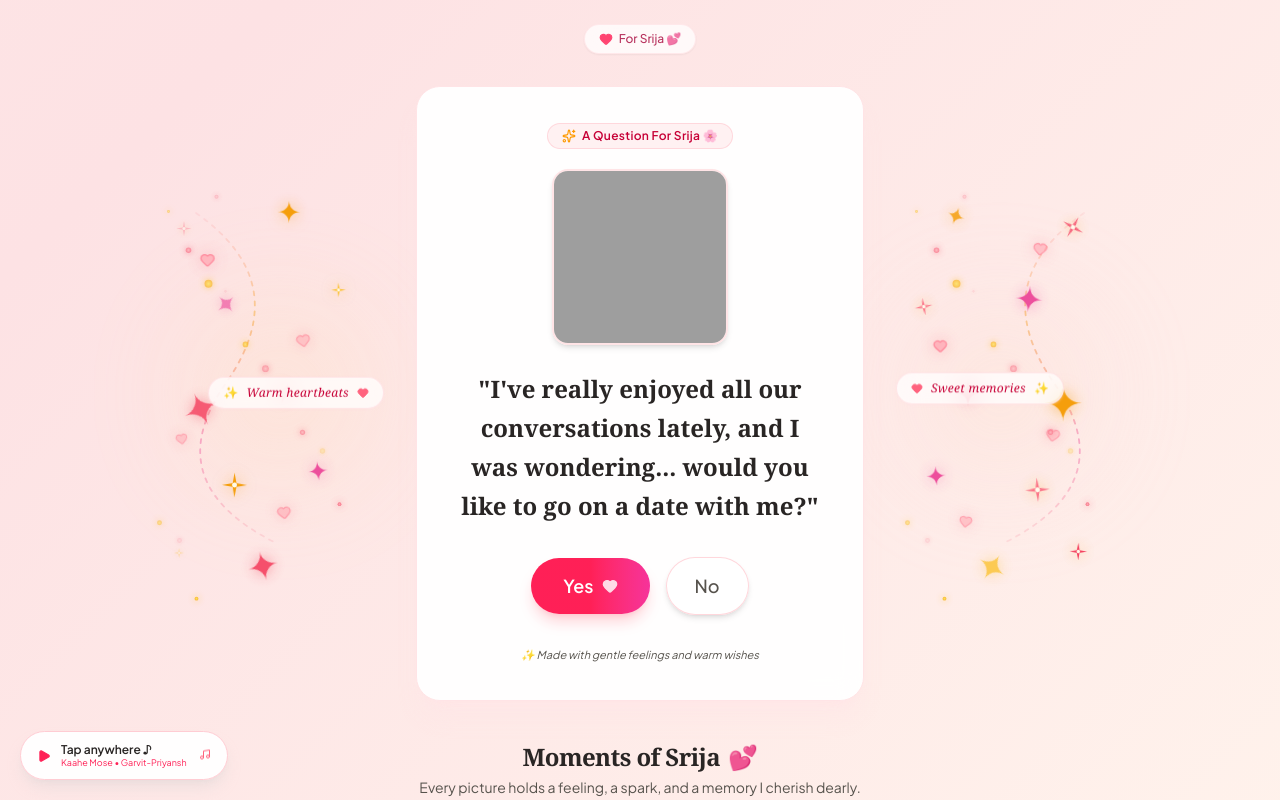
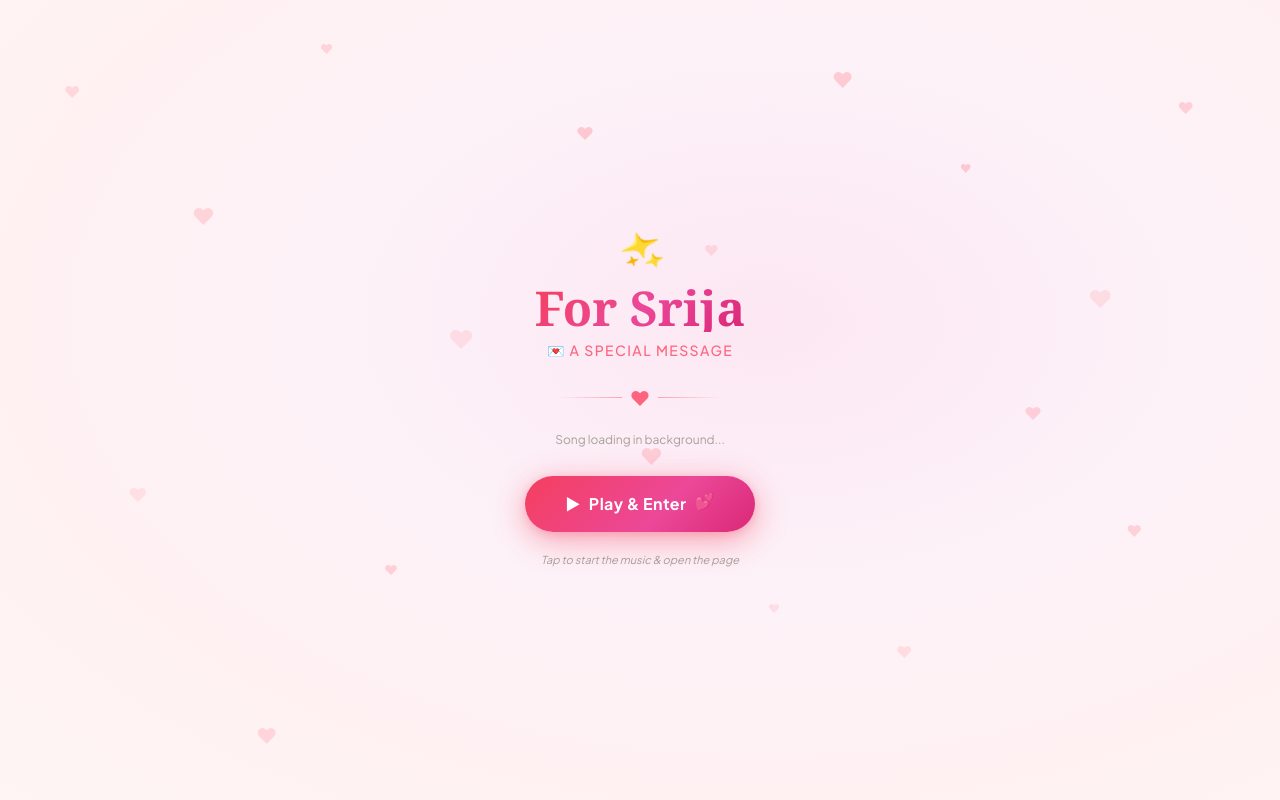
Before and after one commit to Aritra882/date_invitation1, a React (Vite) app: page / in a window 1280 px wide. Shown: the top 800 px of the page. Built offline with nearby package versions, Linux system fonts and the light colour scheme; grey boxes are pictures that could not be loaded; a web font is replaced by a local one.

Commit message:
Add splash screen: pre-buffer YouTube audio silently, play on Enter click (real gesture)

```diff
--- a/src/App.tsx
+++ b/src/App.tsx
@@ -3,7 +3,7 @@
  * SPDX-License-Identifier: Apache-2.0
  */
 
-import React, { useState } from 'react';
+import React, { useState, useCallback } from 'react';
 import {
   Heart,
   Sparkles,
@@ -25,6 +25,7 @@ import { DatePlanCard } from './components/DatePlanCard';
 import { ConfirmationCard } from './components/ConfirmationCard';
 import { RomanticPhotoGallery } from './components/RomanticPhotoGallery';
 import { RomanticSideSparkles } from './components/RomanticSparkles';
+import { SplashScreen } from './components/SplashScreen';
 import { GIF_PRESETS } from './data/dates';
 import { DateResponse } from './types';
 import { getStandaloneHtml } from './utils/generateStandaloneHtml';
@@ -32,7 +33,15 @@ import { getStandaloneHtml } from './utils/generateStandaloneHtml';
 type Step = 'ask' | 'plan' | 'confirmed';
 
 export default function App() {
+  const [showSplash, setShowSplash] = useState(true);
+  const [mainVisible, setMainVisible] = useState(false);
   const [currentStep, setCurrentStep] = useState<Step>('ask');
+
+  const handleSplashEnter = useCallback(() => {
+    setShowSplash(false);
+    // Small delay so fade-out of splash completes before content appears
+    setTimeout(() => setMainVisible(true), 100);
+  }, []);
   const [selectedGifUrl, setSelectedGifUrl] = useState<string>(GIF_PRESETS[0].url);
   const [customGifInput, setCustomGifInput] = useState<string>('');
   const [dateResponse, setDateResponse] = useState<DateResponse | null>(null);
@@ -97,15 +106,26 @@ export default function App() {
   };
 
   return (
-    <div className="relative min-h-screen gradient-bg flex flex-col justify-between py-6 px-4 sm:px-6 select-none overflow-x-hidden">
+    <>
+    {/* BackgroundMusic mounts immediately so YouTube starts buffering silently */}
+    <BackgroundMusic />
+
+    {/* Splash gate */}
+    {showSplash && <SplashScreen onEnter={handleSplashEnter} />}
+
+    <div
+      className="relative min-h-screen gradient-bg flex flex-col justify-between py-6 px-4 sm:px-6 select-none overflow-x-hidden"
+      style={{
+        opacity: mainVisible ? 1 : 0,
+        transition: 'opacity 0.6s ease',
+        pointerEvents: mainVisible ? 'auto' : 'none',
+      }}
+    >
       {/* Background floating hearts */}
       <FloatingHearts count={20} />
 
       {/* Continuous floating balloons named 'Srija' */}
       <FloatingBalloons name="Srija" count={currentStep === 'ask' ? 10 : 6} />
-
-      {/* Romantic Background Music ("Kaahe Mose" by Garvit-Priyansh) */}
-      <BackgroundMusic />
 
       {/* Heart burst particle effect */}
       <HeartBurstCanvas
@@ -376,5 +396,6 @@ export default function App() {
         </div>
       )}
     </div>
+    </>
   );
 }
--- a/src/components/BackgroundMusic.tsx
+++ b/src/components/BackgroundMusic.tsx
@@ -1,5 +1,5 @@
 import React, { useEffect, useRef, useState, useCallback } from 'react';
-import { Play, Pause, Music } from 'lucide-react';
+import { Pause, Play, Music } from 'lucide-react';
 
 declare global {
   interface Window {
@@ -10,86 +10,82 @@ declare global {
 
 const YOUTUBE_VIDEO_ID = 'fjBaWNRYPGk';
 
+// Exposed so SplashScreen can call startPlayback() on button click (real user gesture)
+let _startPlaybackGlobal: (() => void) | null = null;
+let _pausePlaybackGlobal: (() => void) | null = null;
+
+export function triggerMusicPlay() {
+  _startPlaybackGlobal?.();
+}
+export function triggerMusicPause() {
+  _pausePlaybackGlobal?.();
+}
+
 export const BackgroundMusic: React.FC = () => {
-  const [isPlaying, setIsPlaying] = useState<boolean>(false);
-  const [isMuted, setIsMuted] = useState<boolean>(true); // starts muted until first gesture
+  const [isPlaying, setIsPlaying] = useState(false);
+  const playerRef = useRef<any>(null);
+  const playerReady = useRef(false);
+  const manuallyPaused = useRef(false);
+  const playRequested = useRef(false);
+  const iframeId = useRef(`yt-${Math.random().toString(36).slice(2, 8)}`);
 
-  const playerRef = useRef<any>(null);
-  const playerReady = useRef<boolean>(false);
-  const manuallyPaused = useRef<boolean>(false);
-  const unmuteHandled = useRef<boolean>(false);
-  const playerIframeId = useRef(`yt-${Math.random().toString(36).slice(2, 8)}`);
-
-  // ─── Unmute (called inside a real user gesture so browser allows it) ────
-  const doUnmute = useCallback(() => {
-    if (unmuteHandled.current) return;
-    unmuteHandled.current = true;
-
+  const startPlayback = useCallback(() => {
+    manuallyPaused.current = false;
+    playRequested.current = true;
     if (playerRef.current && playerReady.current) {
       try {
         playerRef.current.unMute();
-        playerRef.current.setVolume(85);
-        setIsMuted(false);
+        playerRef.current.setVolume(80);
+        playerRef.current.playVideo();
         setIsPlaying(true);
       } catch {}
     }
   }, []);
 
-  // ─── Attach one-shot gesture listeners ──────────────────────────────────
-  const attachGestureListeners = useCallback(() => {
-    const EVENTS = ['click', 'touchstart', 'pointerdown', 'keydown'];
+  const pausePlayback = useCallback(() => {
+    manuallyPaused.current = true;
+    if (playerRef.current && playerReady.current) {
+      try {
+        playerRef.current.pauseVideo();
+        setIsPlaying(false);
+      } catch {}
+    }
+  }, []);
 
-    const handler = () => {
-      doUnmute();
-      EVENTS.forEach((e) => window.removeEventListener(e, handler, true));
+  // Expose globally so SplashScreen can call inside its click handler
+  useEffect(() => {
+    _startPlaybackGlobal = startPlayback;
+    _pausePlaybackGlobal = pausePlayback;
+    return () => {
+      _startPlaybackGlobal = null;
+      _pausePlaybackGlobal = null;
     };
+  }, [startPlayback, pausePlayback]);
 
-    EVENTS.forEach((e) =>
-      window.addEventListener(e, handler, { capture: true, passive: true })
-    );
-  }, [doUnmute]);
-
-  // ─── Toggle (pause / resume with sound) ─────────────────────────────────
   const togglePlay = useCallback((e: React.MouseEvent) => {
     e.stopPropagation();
+    if (isPlaying) {
+      pausePlayback();
+    } else {
+      startPlayback();
+    }
+  }, [isPlaying, pausePlayback, startPlayback]);
 
-    // If still muted, first click = unmute + play (don't toggle off)
-    if (isMuted) {
-      doUnmute();
-      return;
-    }
-
-    if (!playerRef.current || !playerReady.current) return;
-
-    try {
-      if (isPlaying) {
-        manuallyPaused.current = true;
-        playerRef.current.pauseVideo();
-        setIsPlaying(false);
-      } else {
-        manuallyPaused.current = false;
-        playerRef.current.unMute();
-        playerRef.current.setVolume(85);
-        playerRef.current.playVideo();
-        setIsPlaying(true);
-      }
-    } catch {}
-  }, [isPlaying, isMuted, doUnmute]);
-
-  // ─── Init YouTube IFrame API ─────────────────────────────────────────────
+  // Init YouTube player — starts MUTED so browser allows it
+  // We only unmute when startPlayback() is called inside a real user gesture
   useEffect(() => {
     let cancelled = false;
 
     const initPlayer = () => {
       if (!window.YT?.Player || playerRef.current) return;
 
-      playerRef.current = new window.YT.Player(playerIframeId.current, {
+      playerRef.current = new window.YT.Player(iframeId.current, {
         height: '1',
         width: '1',
         videoId: YOUTUBE_VIDEO_ID,
         playerVars: {
-          autoplay: 1,   // start playing immediately
-          mute: 1,        // muted so browser allows autoplay
+          autoplay: 1,          // start buffering + playing immediately (muted)
+          mute: 1,              // muted — browsers allow muted autoplay
           controls: 0,
           loop: 1,
           playlist: YOUTUBE_VIDEO_ID,
@@ -107,29 +103,34 @@ export const BackgroundMusic: React.FC = () => {
             playerReady.current = true;
             try {
               event.target.setPlaybackQuality?.('small');
-              event.target.mute();       // ensure muted
+              event.target.mute();
               event.target.setVolume(0);
-              event.target.playVideo();  // start silent playback
-              // Show muted-playing state so UI reflects background is active
-              setIsPlaying(false); // not "playing with sound" yet
+              event.target.playVideo(); // silent pre-buffering starts now
             } catch {}
 
-            // Attach gesture listeners — first tap anywhere will unmute
-            attachGestureListeners();
+            // If startPlayback was already called (e.g., splash click happened fast),
+            // apply it now that the player is ready
+            if (playRequested.current && !manuallyPaused.current) {
+              try {
+                event.target.unMute();
+                event.target.setVolume(80);
+                event.target.playVideo();
+                setIsPlaying(true);
+              } catch {}
+            }
           },
-
           onStateChange: (event: any) => {
             if (cancelled) return;
             const YT = window.YT;
             if (!YT?.PlayerState) return;
-
-            if (event.data === YT.PlayerState.ENDED) {
-              if (!manuallyPaused.current) {
+            if (event.data === YT.PlayerState.PLAYING && !manuallyPaused.current && playRequested.current) {
+              setIsPlaying(true);
+            }
+            if (event.data === YT.PlayerState.ENDED && !manuallyPaused.current) {
               try {
                 event.target.seekTo(0, true);
                 event.target.playVideo();
               } catch {}
-              }
             }
           },
         },
@@ -153,37 +154,32 @@ export const BackgroundMusic: React.FC = () => {
       cancelled = true;
       try { playerRef.current?.destroy?.(); playerRef.current = null; } catch {}
     };
-  }, [attachGestureListeners]);
-
-  // ─── UI ──────────────────────────────────────────────────────────────────
-  const showPlaying = isPlaying && !isMuted;
+  }, []);
 
   return (
     <>
-      {/* Hidden YouTube player — kept in viewport corner to prevent browser throttling */}
+      {/* Hidden YouTube player in viewport corner — prevents browser throttling */}
       <div
         aria-hidden="true"
         className="fixed bottom-0 right-0 w-1 h-1 opacity-[0.001] pointer-events-none overflow-hidden -z-10"
       >
-        <div id={playerIframeId.current} />
+        <div id={iframeId.current} />
       </div>
 
-      {/* Floating control */}
-      <aside
-        aria-label="Background music controls"
-        className="fixed bottom-5 left-5 z-40 select-none"
-      >
+      {/* Floating control — only shown after song has started */}
+      {isPlaying || (!isPlaying && playRequested.current) ? (
+        <aside aria-label="Background music controls" className="fixed bottom-5 left-5 z-40 select-none">
           <button
             type="button"
             onClick={togglePlay}
             className={`group flex items-center gap-2.5 px-4 py-2.5 rounded-full text-xs font-semibold backdrop-blur-md shadow-lg border transition-all duration-300 cursor-pointer ${
-            showPlaying
+              isPlaying
                 ? 'bg-rose-500/95 text-white border-rose-400 shadow-rose-500/25 hover:bg-rose-600 hover:scale-105'
                 : 'bg-white/95 text-stone-700 border-rose-200 shadow-stone-300/40 hover:bg-white hover:text-rose-600 hover:scale-105'
             }`}
-          title={showPlaying ? 'Pause background song' : 'Play background song'}
+            title={isPlaying ? 'Pause' : 'Play'}
           >
-          {showPlaying ? (
+            {isPlaying ? (
               <>
                 <Pause className="w-3.5 h-3.5 fill-current shrink-0" />
                 <div className="flex flex-col text-left">
@@ -201,9 +197,7 @@ export const BackgroundMusic: React.FC = () => {
               <>
                 <Play className="w-3.5 h-3.5 fill-current text-rose-500 shrink-0" />
                 <div className="flex flex-col text-left">
-                <span className="leading-tight text-stone-800">
-                  {isMuted ? 'Tap anywhere ♪' : 'Play Song'}
-                </span>
+                  <span className="leading-tight text-stone-800">Play Song</span>
                   <span className="text-[9px] text-rose-500 font-normal">Kaahe Mose • Garvit-Priyansh</span>
                 </div>
                 <Music className="w-3 h-3 text-rose-400 animate-bounce shrink-0 ml-0.5" />
@@ -211,6 +205,7 @@ export const BackgroundMusic: React.FC = () => {
             )}
           </button>
         </aside>
+      ) : null}
     </>
   );
 };
--- /dev/null
+++ b/src/components/SplashScreen.tsx
@@ -0,0 +1,131 @@
+import React, { useEffect, useState } from 'react';
+import { triggerMusicPlay } from './BackgroundMusic';
+
+interface SplashScreenProps {
+  onEnter: () => void;
+}
+
+export const SplashScreen: React.FC<SplashScreenProps> = ({ onEnter }) => {
+  const [leaving, setLeaving] = useState(false);
+  const [dots, setDots] = useState('');
+
+  // Animated buffering dots
+  useEffect(() => {
+    const id = setInterval(() => {
+      setDots((d) => (d.length >= 3 ? '' : d + '.'));
+    }, 500);
+    return () => clearInterval(id);
+  }, []);
+
+  const handleEnter = () => {
+    // ← This runs inside a real click event — browser allows audio here
+    triggerMusicPlay();
+    setLeaving(true);
+    setTimeout(onEnter, 700);
+  };
+
+  return (
+    <div
+      className={`fixed inset-0 z-[100] flex flex-col items-center justify-center transition-opacity duration-700 ${
+        leaving ? 'opacity-0 pointer-events-none' : 'opacity-100'
+      }`}
+      style={{
+        background: 'radial-gradient(ellipse at 60% 40%, #fce7f3 0%, #fdf2f8 40%, #fff1f2 70%, #fff5f5 100%)',
+      }}
+    >
+      {/* Floating hearts background */}
+      <div className="absolute inset-0 overflow-hidden pointer-events-none select-none">
+        {HEARTS.map((h) => (
+          <span
+            key={h.id}
+            className="absolute text-rose-300 animate-pulse select-none"
+            style={{
+              left: `${h.x}%`,
+              top: `${h.y}%`,
+              fontSize: `${h.size}rem`,
+              animationDuration: `${h.dur}s`,
+              animationDelay: `${h.delay}s`,
+              opacity: h.opacity,
+            }}
+          >
+            ♥
+          </span>
+        ))}
+      </div>
+
+      {/* Card */}
+      <div className="relative z-10 flex flex-col items-center text-center px-8 max-w-sm mx-auto">
+        {/* Sparkle top */}
+        <div className="text-4xl mb-3 animate-spin" style={{ animationDuration: '8s' }}>✨</div>
+
+        {/* Title */}
+        <h1
+          className="font-serif text-4xl sm:text-5xl font-bold mb-2"
+          style={{
+            background: 'linear-gradient(135deg, #f43f5e 0%, #ec4899 50%, #db2777 100%)',
+            WebkitBackgroundClip: 'text',
+            WebkitTextFillColor: 'transparent',
+            backgroundClip: 'text',
+          }}
+        >
+          For Srija
+        </h1>
+        <p className="text-rose-400 text-sm font-medium tracking-widest uppercase mb-1">
+          💌 A special message
+        </p>
+
+        {/* Heart divider */}
+        <div className="flex items-center gap-2 my-5">
+          <div className="h-px w-16 bg-gradient-to-r from-transparent to-rose-300" />
+          <span className="text-rose-400 text-xl">♥</span>
+          <div className="h-px w-16 bg-gradient-to-l from-transparent to-rose-300" />
+        </div>
+
+        {/* Buffering hint */}
+        <p className="text-stone-400 text-xs mb-7 h-4">
+          Song loading in background{dots}
+        </p>
+
+        {/* CTA Button */}
+        <button
+          type="button"
+          onClick={handleEnter}
+          className="group relative px-10 py-4 rounded-full text-white font-bold text-base tracking-wide shadow-2xl cursor-pointer overflow-hidden transition-transform duration-200 hover:scale-105 active:scale-95"
+          style={{
+            background: 'linear-gradient(135deg, #f43f5e 0%, #ec4899 60%, #db2777 100%)',
+            boxShadow: '0 8px 32px rgba(244,63,94,0.45), 0 2px 8px rgba(244,63,94,0.2)',
+          }}
+        >
+          {/* Shimmer */}
+          <span
+            className="absolute inset-0 opacity-0 group-hover:opacity-100 transition-opacity duration-300"
+            style={{
+              background:
+                'linear-gradient(105deg, transparent 40%, rgba(255,255,255,0.25) 50%, transparent 60%)',
+            }}
+          />
+          <span className="relative flex items-center gap-2">
+            <span>▶</span>
+            <span>Play &amp; Enter</span>
+            <span className="animate-bounce">💕</span>
+          </span>
+        </button>
+
+        <p className="text-stone-400 text-[11px] mt-5 italic">
+          Tap to start the music &amp; open the page
+        </p>
+      </div>
+    </div>
+  );
+};
+
+// Pre-generated heart positions so they're stable (no re-render jitter)
+const HEARTS = Array.from({ length: 18 }, (_, i) => ({
+  id: i,
+  x: [5, 15, 25, 35, 45, 55, 65, 75, 85, 92, 10, 30, 50, 70, 88, 20, 60, 80][i],
+  y: [10, 25, 5, 40, 15, 30, 8, 20, 35, 12, 60, 70, 55, 80, 65, 90, 75, 50][i],
+  size: [1, 1.4, 0.8, 1.6, 1.1, 0.9, 1.3, 0.7, 1.5, 1, 1.2, 0.85, 1.4, 1, 0.95, 1.3, 0.75, 1.1][i],
+  dur: [3, 4, 2.5, 5, 3.5, 4.5, 2.8, 3.8, 4.2, 3.2, 5, 2.6, 3.9, 4.8, 3.3, 2.9, 4.4, 3.6][i],
+  delay: [0, 0.5, 1, 1.5, 0.3, 0.8, 1.2, 0.2, 0.7, 1.4, 0.6, 1.1, 0.4, 0.9, 1.3, 0.1, 0.65, 1.0][i],
+  opacity: [0.3, 0.2, 0.35, 0.15, 0.25, 0.3, 0.2, 0.4, 0.18, 0.28, 0.22, 0.32, 0.19, 0.27, 0.24, 0.33, 0.21, 0.29][i],
+}));
```
Lines whose indentation alone changed are shown as unchanged.
